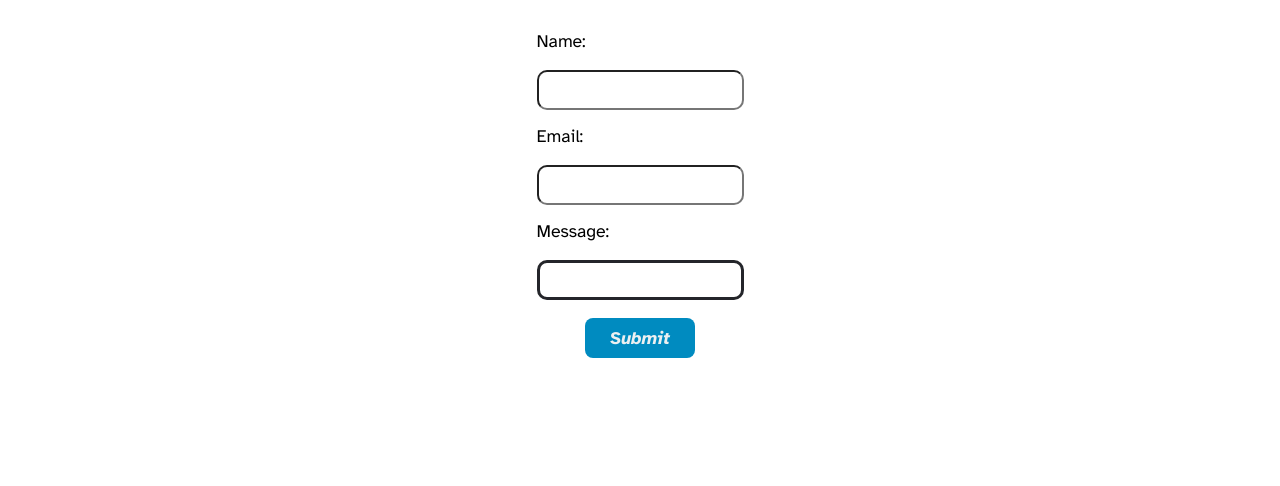
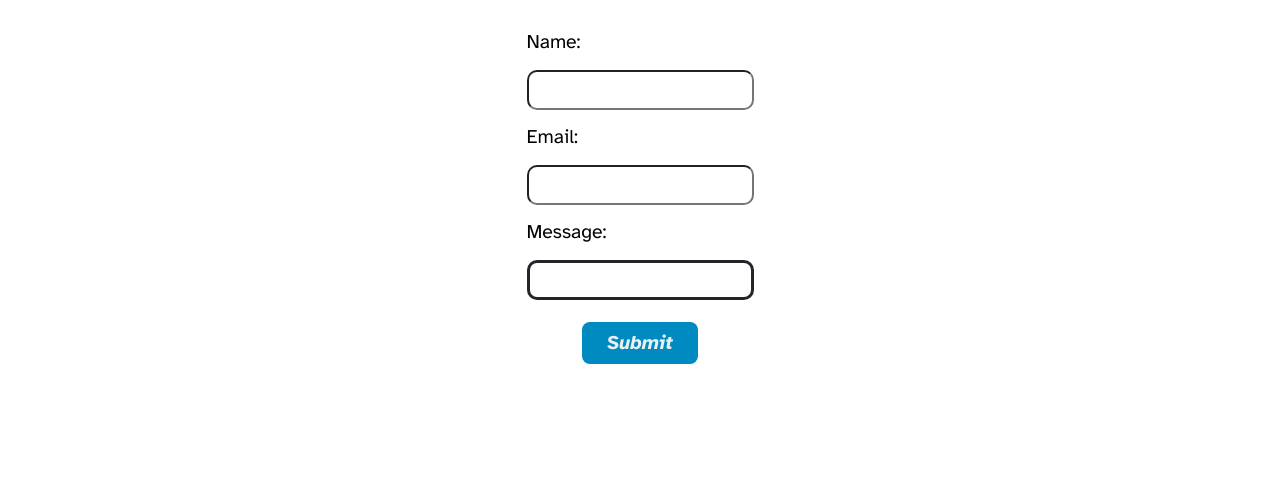
Before and after one commit to danielcatton/dan.primewaffle.com, a plain HTML site: page contact-us.html in a window 1280 px wide. Shown: the part 249-735 px from the top of the page. Drawn offline with Linux system fonts and the light colour scheme.

Commit message:
saddsdasdasda

```diff
--- a/styles.css
+++ b/styles.css
@@ -189,12 +189,9 @@ table {
 .nav__links li a {
     color: white;
 }
-label {
-    color: white;
+
+.container {
+    font-size: 1.1em;
+    font-family: "Atkinson Hyperlegible", sans-serif;
+    font-weight: 400;
 }
-
-main {
-    display: flex;
-    align-items: center;
-    justify-content: center;
-}
```
